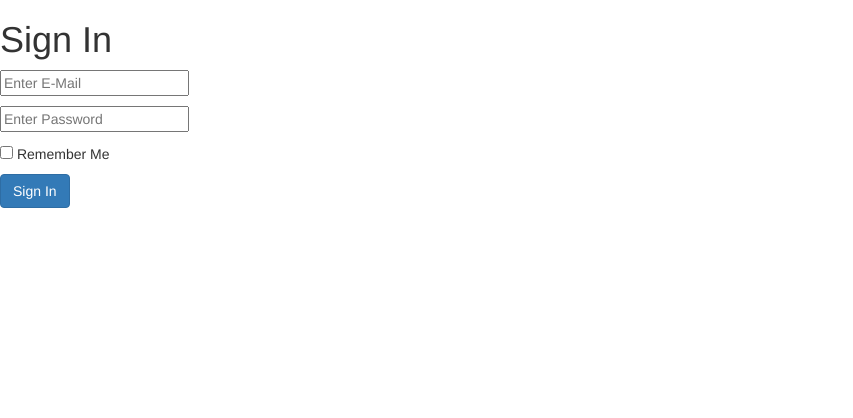
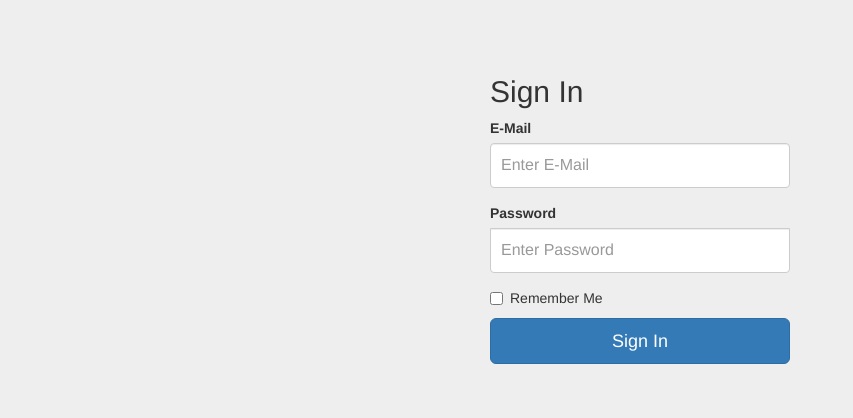
Before and after one commit to Frozander/Chirper, a Flask app: page /auth/login in a window 1280 px wide. Shown: the top 418 px of the page, without its empty margins (0-853 px from the left). Run offline with Flask 2, Linux system fonts and the light colour scheme; some libraries are stand-ins or nearby versions.

Commit message:
Added stylesheets for Login and Register pages

```diff
--- a/chirper/forms.py
+++ b/chirper/forms.py
@@ -3,16 +3,15 @@ from wtforms import StringField, PasswordField, BooleanField
 from wtforms.validators import DataRequired, Length, Email
 
 class LoginForm(FlaskForm):
-    email = StringField('email', validators=[DataRequired()],
+    email = StringField('E-Mail', validators=[DataRequired()],
                         render_kw={'placeholder': 'Enter E-Mail'})
-    password = PasswordField('password', validators=[DataRequired(), Length(max=80, message="Max password length is 80 characters.")],
+    password = PasswordField('Password', validators=[DataRequired(), Length(max=80, message="Max password length is 80 characters.")],
                              render_kw={'placeholder': 'Enter Password'})
-    remember_me = BooleanField('remember_me', default=False)
+    remember_me = BooleanField('Remember Me', default=False)
 
 # TODO: ADD REGISTER FORM
 class RegisterForm(FlaskForm):
-    email = StringField('email', validators=[DataRequired(), Email()],
+    email = StringField('Email', validators=[DataRequired(), Email()],
                         render_kw={'placeholder': 'Enter E-Mail'})
-    password = PasswordField('password', validators=[DataRequired(), Length(max=80, message="Max password length is 80 characters.")],
+    password = PasswordField('Password', validators=[DataRequired(), Length(max=80, message="Max password length is 80 characters.")],
                              render_kw={'placeholder': 'Enter Password'})
-    remember_me = BooleanField('remember_me', default=False)
--- /dev/null
+++ b/chirper/static/auth/signin.css
@@ -0,0 +1,40 @@
+body {
+    padding-top: 40px;
+    padding-bottom: 40px;
+    background-color: #eee;
+  }
+
+  .form-signin {
+    max-width: 330px;
+    padding: 15px;
+    margin: 0 auto;
+  }
+  .form-signin .form-signin-heading,
+  .form-signin .checkbox {
+    margin-bottom: 10px;
+  }
+  .form-signin .checkbox {
+    font-weight: normal;
+  }
+  .form-signin .form-control {
+    position: relative;
+    height: auto;
+    -webkit-box-sizing: border-box;
+       -moz-box-sizing: border-box;
+            box-sizing: border-box;
+    padding: 10px;
+    font-size: 16px;
+  }
+  .form-signin .form-control:focus {
+    z-index: 2;
+  }
+  .form-signin input[type="email"] {
+    margin-bottom: -1px;
+    border-bottom-right-radius: 0;
+    border-bottom-left-radius: 0;
+  }
+  .form-signin input[type="password"] {
+    margin-bottom: 10px;
+    border-top-left-radius: 0;
+    border-top-right-radius: 0;
+  }
--- /dev/null
+++ b/chirper/static/base.css
@@ -0,0 +1,7 @@
+body {
+    padding-top: 50px;
+  }
+  .starter-template {
+    padding: 40px 15px;
+    text-align: center;
+  }
--- a/chirper/templates/auth/login.html
+++ b/chirper/templates/auth/login.html
@@ -1,12 +1,20 @@
 {% extends "base.html" %}
+{% import "bootstrap/wtf.html" as wtf%}
+
+{% block styles %}
+{{ super() }}
+<link rel="stylesheet" href="{{ url_for('static', filename='auth/signin.css') }}">
+{% endblock %}
 
 {% block content %}
-  <h1>Sign In</h1>
-  <form action="" method="post" name="login">
-      {{ form.hidden_tag() }}
-      <p>{{ form.email }}</p>
-      <p>{{ form.password }}</p>
-      <p>{{ form.remember_me }} Remember Me</p>
-      <button type="submit" class="btn btn-primary">Sign In</button>
+<div class="container">
+  <form class="form-signin" action="/register" method="post" name="login">
+    <h2 class="form-signin-heading">Sign In</h2>
+    {{ form.hidden_tag() }}
+    {{ wtf.form_field(form.email) }}
+    {{ wtf.form_field(form.password) }}
+    {{ wtf.form_field(form.remember_me) }}
+    <button type="submit" class="btn btn-lg btn-primary btn-block">Sign In</button>
   </form>
+</div>
 {% endblock %}
--- a/chirper/templates/base.html
+++ b/chirper/templates/base.html
@@ -1,5 +1,10 @@
 {% extends "bootstrap/base.html" %}
 {% block title %} This is an example page {% endblock %}
+
+{% block styles %}
+{{ super() }}
+<link rel="stylesheet" href="{{ url_for('static', filename='base.css')}}">
+{% endblock %}
 
 {% block content %}
 <h1>Hello World!</h1>
```
Also changed, not shown: chirper/templates/auth/register.html (+14 -6 lines).
